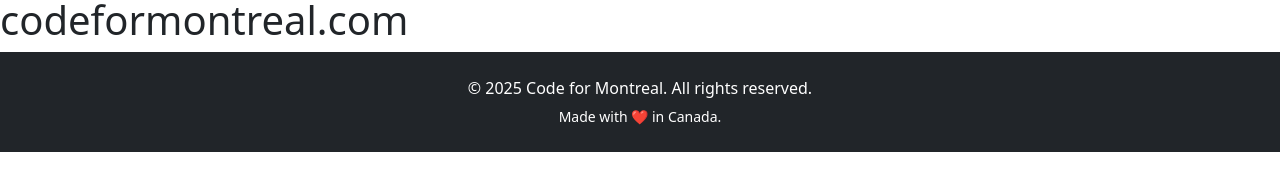
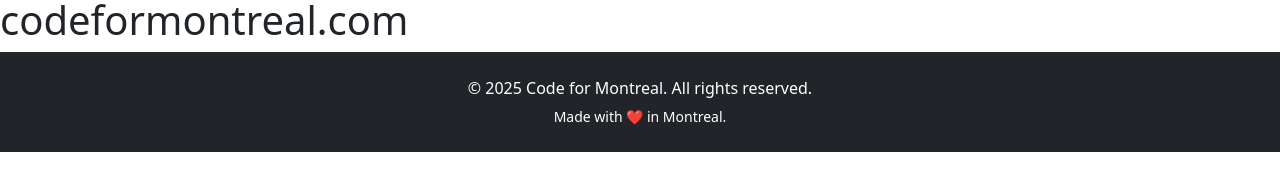
Before and after one commit to codeformontreal/codeformontreal.com, a Jekyll site: the page built from README.md, in a window 1280 px wide. Shown: the part 295-486 px from the top of the page. Built offline with Jekyll 4.4.1, drawn with Linux system fonts in a browser that asks for light colours; our own code applies the rules of GitHub Pages for plain Markdown files.

Commit message:
Update _config.yml

```diff
--- a/_config.yml
+++ b/_config.yml
@@ -1,4 +1,5 @@
 title: Code for Montreal
 description: Helping Montreal through code.
+location: Montreal
 baseurl: ""
 url: "https://www.codeformontreal.com"
```
